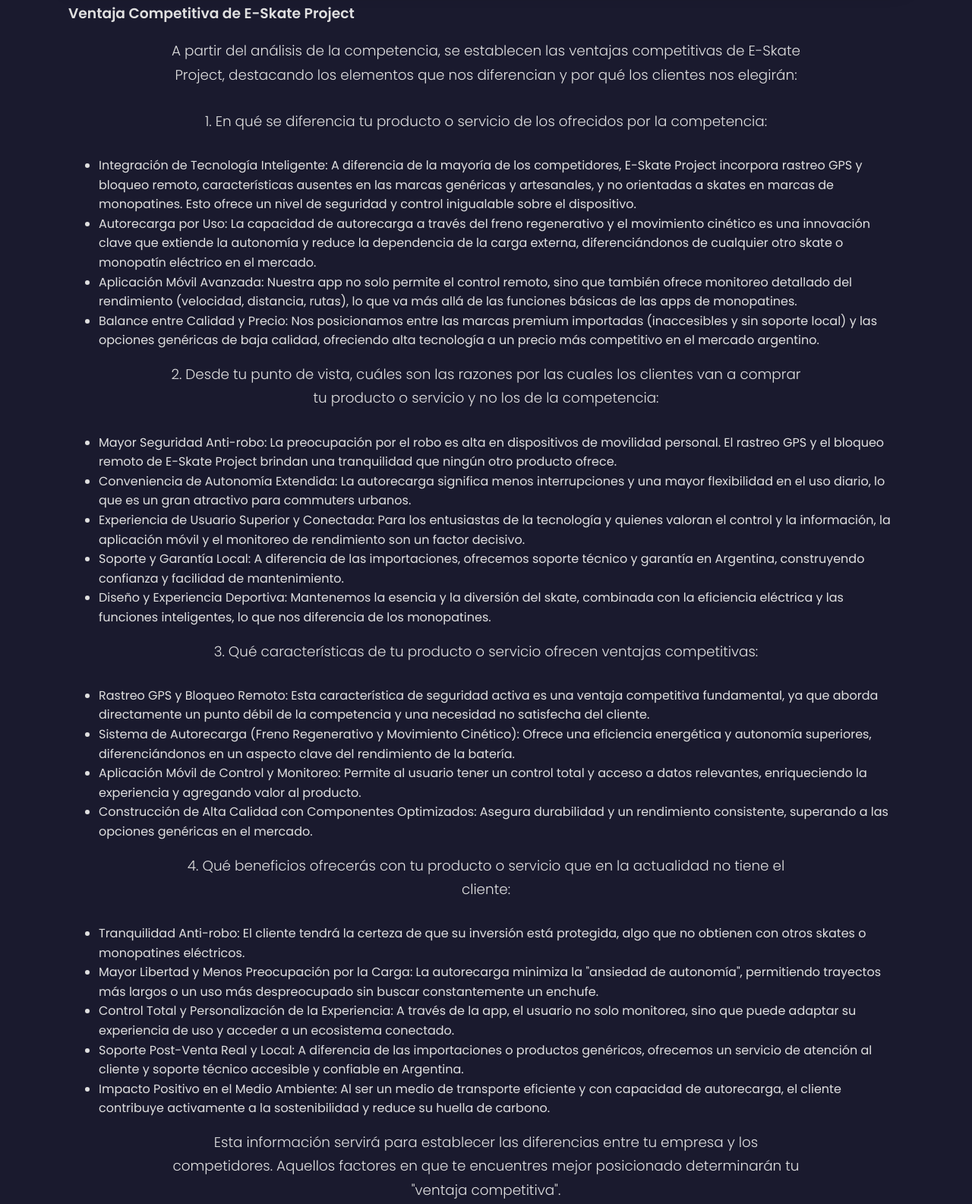
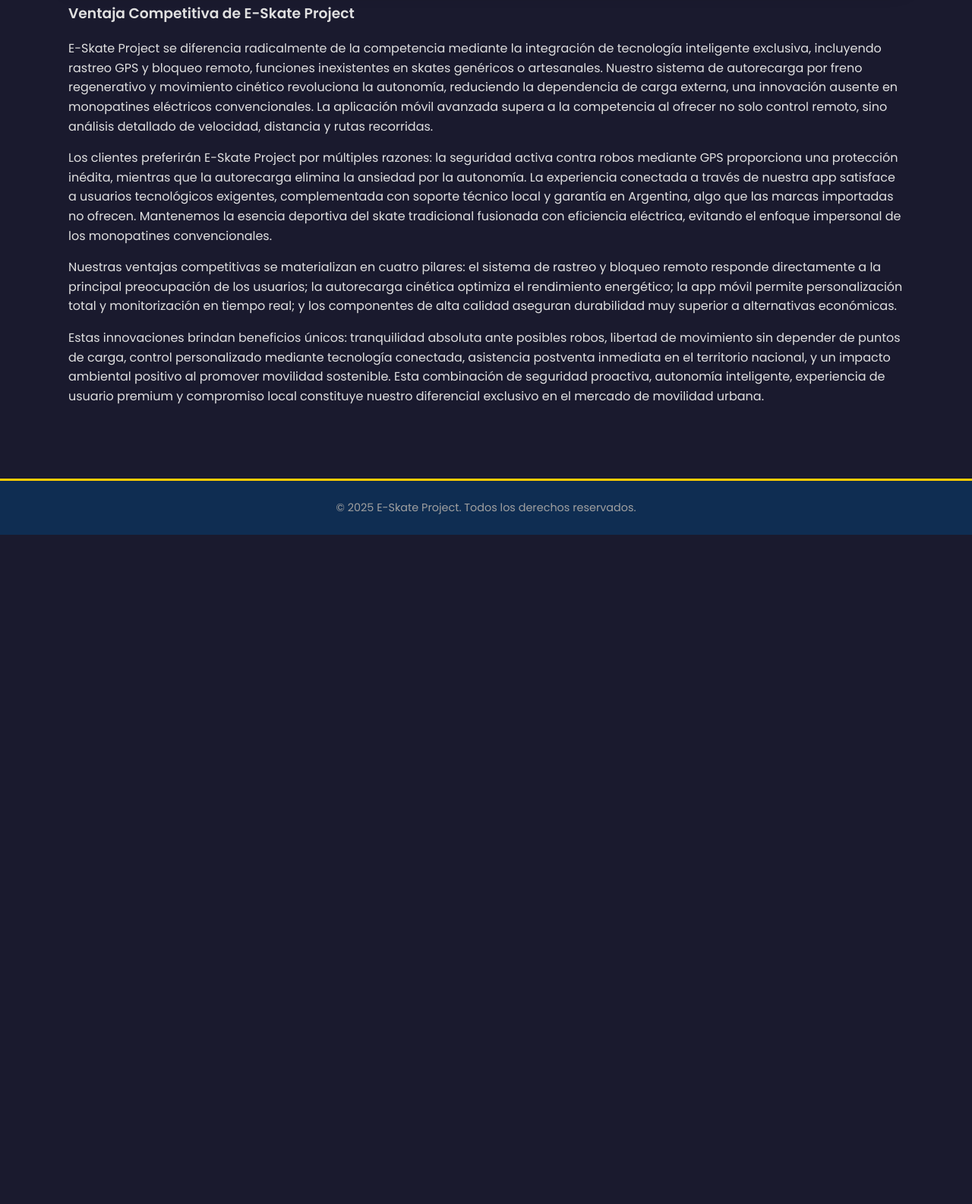
Before and after one commit to Erie-Venturini/Portfolio-E-skate, a plain HTML site: page analisisCompetencia.html in a window 1280 px wide. Shown: the part 2101-3686 px from the top of the page at 76% size. After the commit the page ends 2805 px from the top, so only its background shows below. Drawn offline with Linux system fonts and the light colour scheme.

Commit message:
texto modificado como lo queria la mayra

```diff
--- a/analisisCompetencia.html
+++ b/analisisCompetencia.html
@@ -177,45 +177,18 @@
           </table>
         </div>
 
-        <h3>Ventaja Competitiva de E-Skate Project</h3>
-        <p class="description">A partir del análisis de la competencia, se establecen las ventajas competitivas de E-Skate Project, destacando los elementos que nos diferencian y por qué los clientes nos elegirán:</p>
+        <section>
+  <h3>Ventaja Competitiva de E-Skate Project</h3>
+  <div class="unified-text">
+    <p>E-Skate Project se diferencia radicalmente de la competencia mediante la integración de tecnología inteligente exclusiva, incluyendo rastreo GPS y bloqueo remoto, funciones inexistentes en skates genéricos o artesanales. Nuestro sistema de autorecarga por freno regenerativo y movimiento cinético revoluciona la autonomía, reduciendo la dependencia de carga externa, una innovación ausente en monopatines eléctricos convencionales. La aplicación móvil avanzada supera a la competencia al ofrecer no solo control remoto, sino análisis detallado de velocidad, distancia y rutas recorridas.</p>
 
-        <p class="description">1. En qué se diferencia tu producto o servicio de los ofrecidos por la competencia:</p>
-        <ul>
-            <li>Integración de Tecnología Inteligente: A diferencia de la mayoría de los competidores, E-Skate Project incorpora rastreo GPS y bloqueo remoto, características ausentes en las marcas genéricas y artesanales, y no orientadas a skates en marcas de monopatines. Esto ofrece un nivel de seguridad y control inigualable sobre el dispositivo.</li>
-            <li>Autorecarga por Uso: La capacidad de autorecarga a través del freno regenerativo y el movimiento cinético es una innovación clave que extiende la autonomía y reduce la dependencia de la carga externa, diferenciándonos de cualquier otro skate o monopatín eléctrico en el mercado.</li>
-            <li>Aplicación Móvil Avanzada: Nuestra app no solo permite el control remoto, sino que también ofrece monitoreo detallado del rendimiento (velocidad, distancia, rutas), lo que va más allá de las funciones básicas de las apps de monopatines.</li>
-            <li>Balance entre Calidad y Precio: Nos posicionamos entre las marcas premium importadas (inaccesibles y sin soporte local) y las opciones genéricas de baja calidad, ofreciendo alta tecnología a un precio más competitivo en el mercado argentino.</li>
-        </ul>
+    <p>Los clientes preferirán E-Skate Project por múltiples razones: la seguridad activa contra robos mediante GPS proporciona una protección inédita, mientras que la autorecarga elimina la ansiedad por la autonomía. La experiencia conectada a través de nuestra app satisface a usuarios tecnológicos exigentes, complementada con soporte técnico local y garantía en Argentina, algo que las marcas importadas no ofrecen. Mantenemos la esencia deportiva del skate tradicional fusionada con eficiencia eléctrica, evitando el enfoque impersonal de los monopatines convencionales.</p>
 
-        <p class="description">2. Desde tu punto de vista, cuáles son las razones por las cuales los clientes van a comprar tu producto o servicio y no los de la competencia:</p>
-        <ul>
-            <li>Mayor Seguridad Anti-robo: La preocupación por el robo es alta en dispositivos de movilidad personal. El rastreo GPS y el bloqueo remoto de E-Skate Project brindan una tranquilidad que ningún otro producto ofrece.</li>
-            <li>Conveniencia de Autonomía Extendida: La autorecarga significa menos interrupciones y una mayor flexibilidad en el uso diario, lo que es un gran atractivo para commuters urbanos.</li>
-            <li>Experiencia de Usuario Superior y Conectada: Para los entusiastas de la tecnología y quienes valoran el control y la información, la aplicación móvil y el monitoreo de rendimiento son un factor decisivo.</li>
-            <li>Soporte y Garantía Local: A diferencia de las importaciones, ofrecemos soporte técnico y garantía en Argentina, construyendo confianza y facilidad de mantenimiento.</li>
-            <li>Diseño y Experiencia Deportiva: Mantenemos la esencia y la diversión del skate, combinada con la eficiencia eléctrica y las funciones inteligentes, lo que nos diferencia de los monopatines.</li>
-        </ul>
+    <p>Nuestras ventajas competitivas se materializan en cuatro pilares: el sistema de rastreo y bloqueo remoto responde directamente a la principal preocupación de los usuarios; la autorecarga cinética optimiza el rendimiento energético; la app móvil permite personalización total y monitorización en tiempo real; y los componentes de alta calidad aseguran durabilidad muy superior a alternativas económicas.</p>
 
-        <p class="description">3. Qué características de tu producto o servicio ofrecen ventajas competitivas:</p>
-        <ul>
-            <li>Rastreo GPS y Bloqueo Remoto: Esta característica de seguridad activa es una ventaja competitiva fundamental, ya que aborda directamente un punto débil de la competencia y una necesidad no satisfecha del cliente.</li>
-            <li>Sistema de Autorecarga (Freno Regenerativo y Movimiento Cinético): Ofrece una eficiencia energética y autonomía superiores, diferenciándonos en un aspecto clave del rendimiento de la batería.</li>
-            <li>Aplicación Móvil de Control y Monitoreo: Permite al usuario tener un control total y acceso a datos relevantes, enriqueciendo la experiencia y agregando valor al producto.</li>
-            <li>Construcción de Alta Calidad con Componentes Optimizados: Asegura durabilidad y un rendimiento consistente, superando a las opciones genéricas en el mercado.</li>
-        </ul>
-
-        <p class="description">4. Qué beneficios ofrecerás con tu producto o servicio que en la actualidad no tiene el cliente:</p>
-        <ul>
-            <li>Tranquilidad Anti-robo: El cliente tendrá la certeza de que su inversión está protegida, algo que no obtienen con otros skates o monopatines eléctricos.</li>
-            <li>Mayor Libertad y Menos Preocupación por la Carga: La autorecarga minimiza la "ansiedad de autonomía", permitiendo trayectos más largos o un uso más despreocupado sin buscar constantemente un enchufe.</li>
-            <li>Control Total y Personalización de la Experiencia: A través de la app, el usuario no solo monitorea, sino que puede adaptar su experiencia de uso y acceder a un ecosistema conectado.</li>
-            <li>Soporte Post-Venta Real y Local: A diferencia de las importaciones o productos genéricos, ofrecemos un servicio de atención al cliente y soporte técnico accesible y confiable en Argentina.</li>
-            <li>Impacto Positivo en el Medio Ambiente: Al ser un medio de transporte eficiente y con capacidad de autorecarga, el cliente contribuye activamente a la sostenibilidad y reduce su huella de carbono.</li>
-        </ul>
-        <p class="description">Esta información servirá para establecer las diferencias entre tu empresa y los competidores. Aquellos factores en que te encuentres mejor posicionado determinarán tu "ventaja competitiva".</p>
-      </div>
-    </section>
+    <p>Estas innovaciones brindan beneficios únicos: tranquilidad absoluta ante posibles robos, libertad de movimiento sin depender de puntos de carga, control personalizado mediante tecnología conectada, asistencia postventa inmediata en el territorio nacional, y un impacto ambiental positivo al promover movilidad sostenible. Esta combinación de seguridad proactiva, autonomía inteligente, experiencia de usuario premium y compromiso local constituye nuestro diferencial exclusivo en el mercado de movilidad urbana.</p>
+  </div>
+</section>
   </main>
 
   <footer>
```
